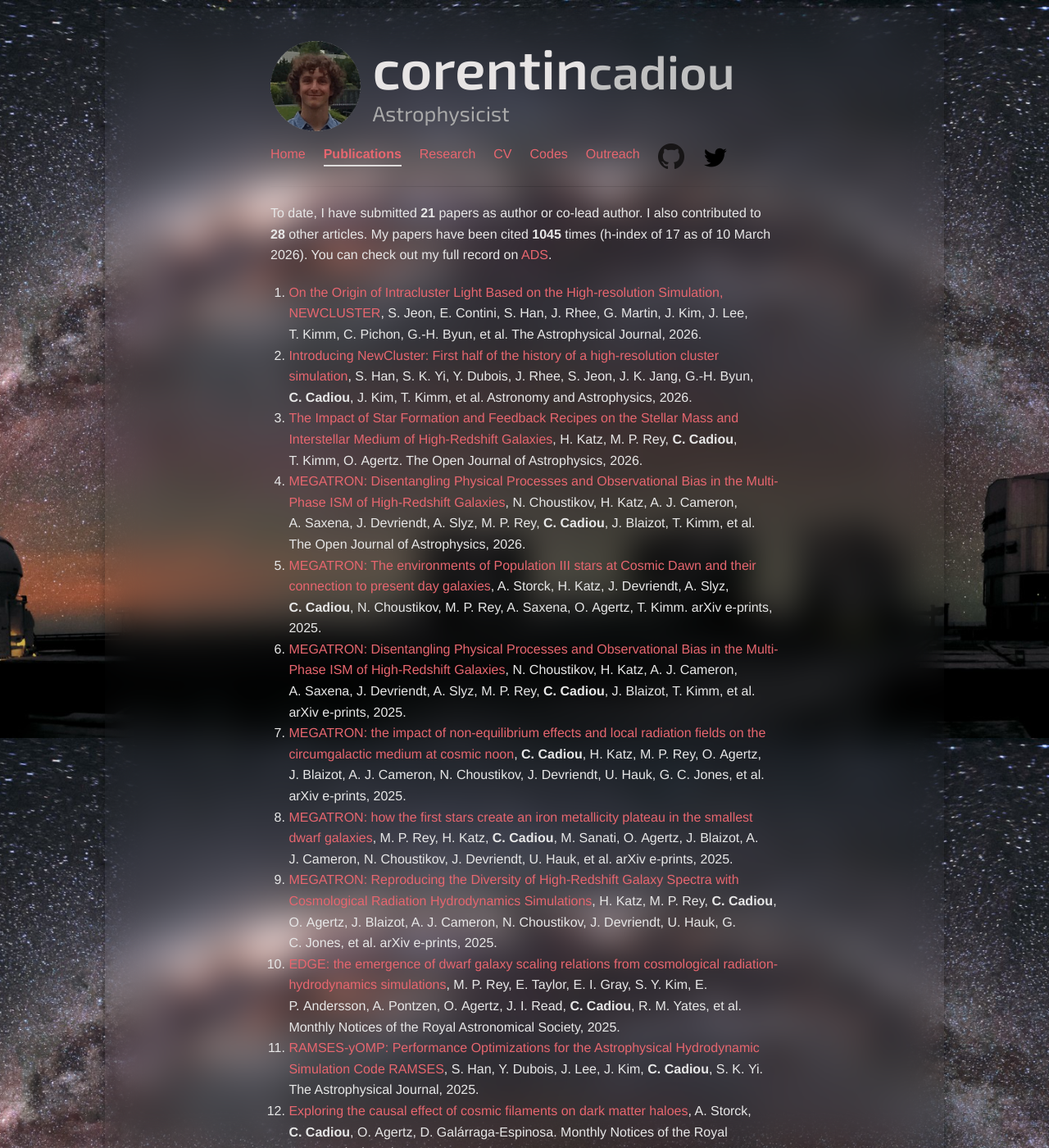
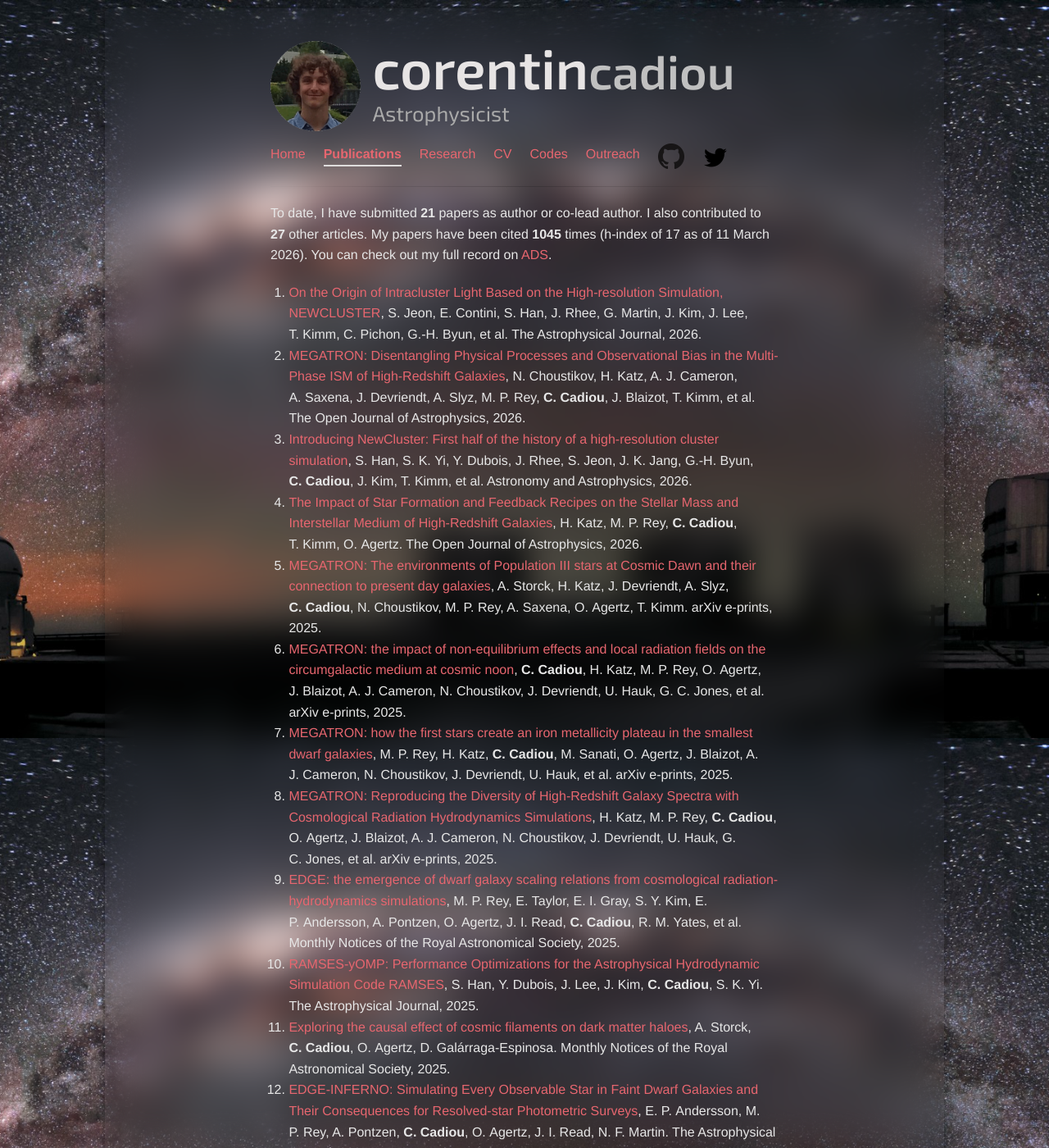
Before and after one commit to cphyc/cphyc.github.io, a Jekyll site: the page built from publications/index.html, in a window 1280 px wide and 1400 px high. Shown: the whole window at 82% size. Built offline with Jekyll 4.4.1, drawn with Linux system fonts in a browser that asks for light colours; nearby versions of some CDN libraries.

Commit message:
Update publications and CV [skip ci]
Automated update via GitHub Actions

```diff
--- a/publications/index.html
+++ b/publications/index.html
@@ -7,8 +7,8 @@ description: My Publications
 
 <p>
   To date, I have submitted <b>21</b> papers as author or co-lead author.
-  I also contributed to <b>28</b> other articles.
-  My papers have been cited <b>1045</b> times (h-index of 17 as of 10 March 2026).
+  I also contributed to <b>27</b> other articles.
+  My papers have been cited <b>1045</b> times (h-index of 17 as of 11 March 2026).
   You can check out my full record on <a href="https://ui.adsabs.harvard.edu/search/q=((author%3A%22Cadiou%2C%20C%22))%20-bibstem%3A%22zndo%22%20collection%3Aastronomy&sort=date%20desc%2C%20bibcode%20desc&p_=0" target="_blank">ADS</a>.
 </p>
 <ol>
@@ -50,6 +50,45 @@ description: My Publications
       et al.
 
     The Astrophysical Journal, 2026.
+  </li>
+
+  <li>
+    <a href="https://arxiv.org/abs/2510.06347">MEGATRON: Disentangling Physical Processes and Observational Bias in the Multi-Phase ISM of High-Redshift Galaxies</a>,
+
+
+      N.&nbsp;Choustikov,
+
+
+      H.&nbsp;Katz,
+
+
+      A. J.&nbsp;Cameron,
+
+
+      A.&nbsp;Saxena,
+
+
+      J.&nbsp;Devriendt,
+
+
+      A.&nbsp;Slyz,
+
+
+      M. P.&nbsp;Rey,
+
+    <b>
+      C.&nbsp;Cadiou</b>,
+
+
+      J.&nbsp;Blaizot,
+
+
+      T.&nbsp;Kimm,
+
+
+      et al.
+
+    The Open Journal of Astrophysics, 2026.
   </li>
 
   <li>
@@ -113,45 +152,6 @@ description: My Publications
   </li>
 
   <li>
-    <a href="">MEGATRON: Disentangling Physical Processes and Observational Bias in the Multi-Phase ISM of High-Redshift Galaxies</a>,
-
-
-      N.&nbsp;Choustikov,
-
-
-      H.&nbsp;Katz,
-
-
-      A. J.&nbsp;Cameron,
-
-
-      A.&nbsp;Saxena,
-
-
-      J.&nbsp;Devriendt,
-
-
-      A.&nbsp;Slyz,
-
-
-      M. P.&nbsp;Rey,
-
-    <b>
-      C.&nbsp;Cadiou</b>,
-
-
-      J.&nbsp;Blaizot,
-
-
-      T.&nbsp;Kimm,
-
-
-      et al.
-
-    The Open Journal of Astrophysics, 2026.
-  </li>
-
-  <li>
     <a href="https://arxiv.org/abs/2510.06853">MEGATRON: The environments of Population III stars at Cosmic Dawn and their connection to present day galaxies</a>,
 
 
@@ -183,45 +183,6 @@ description: My Publications
 
 
       T.&nbsp;Kimm.
-
-    arXiv e-prints, 2025.
-  </li>
-
-  <li>
-    <a href="https://arxiv.org/abs/2510.06347">MEGATRON: Disentangling Physical Processes and Observational Bias in the Multi-Phase ISM of High-Redshift Galaxies</a>,
-
-
-      N.&nbsp;Choustikov,
-
-
-      H.&nbsp;Katz,
-
-
-      A. J.&nbsp;Cameron,
-
-
-      A.&nbsp;Saxena,
-
-
-      J.&nbsp;Devriendt,
-
-
-      A.&nbsp;Slyz,
-
-
-      M. P.&nbsp;Rey,
-
-    <b>
-      C.&nbsp;Cadiou</b>,
-
-
-      J.&nbsp;Blaizot,
-
-
-      T.&nbsp;Kimm,
-
-
-      et al.
 
     arXiv e-prints, 2025.
   </li>
```
Also changed, not shown: 2 other files.
